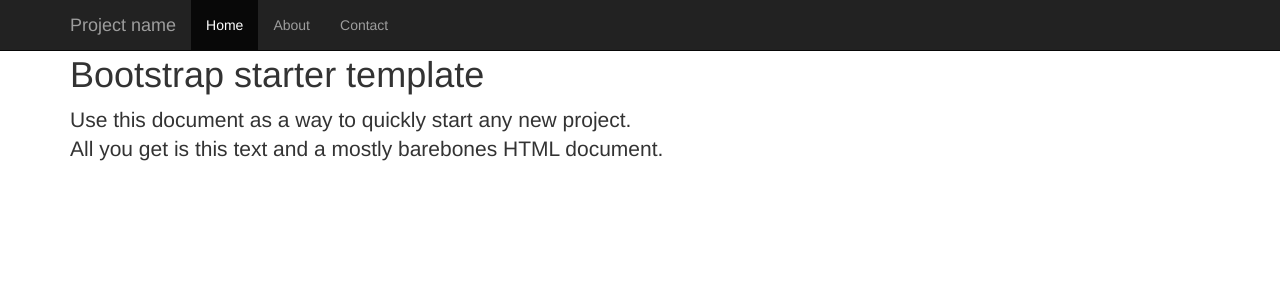
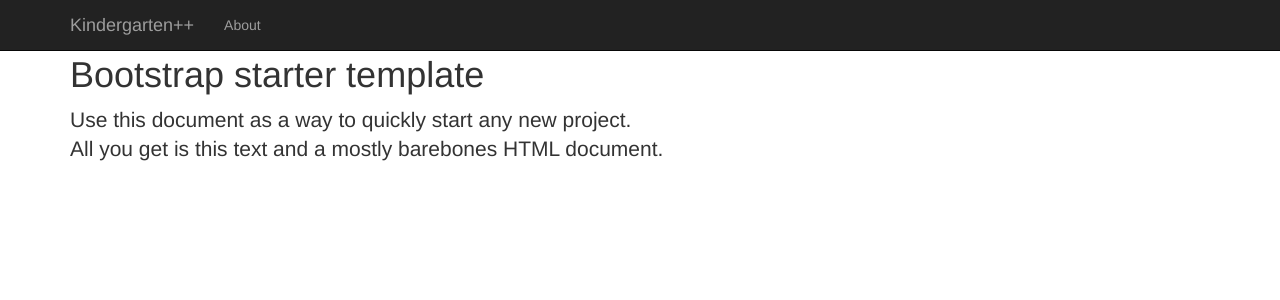
Before and after one commit to dimasgonzales/kindergartenpp, a Flask app: page / in a window 1280 px wide. Shown: the top 300 px of the page. Run offline with Flask 2, Linux system fonts and the light colour scheme; some libraries are stand-ins or nearby versions.

Commit message:
1. updating the main layout to reflect the correct page navigation

```diff
--- a/templates/layout.html
+++ b/templates/layout.html
@@ -23,13 +23,11 @@
             <span class="icon-bar"></span>
             <span class="icon-bar"></span>
           </button>
-          <a class="navbar-brand" href="#">Project name</a>
+          <a class="navbar-brand" href="{{ url_for('index') }}">Kindergarten++</a>
         </div>
         <div id="navbar" class="collapse navbar-collapse">
           <ul class="nav navbar-nav">
-            <li class="active"><a href="#">Home</a></li>
             <li><a href="{{ url_for('about') }}">About</a></li>
-            <li><a href="#">Contact</a></li>
           </ul>
         </div><!--/.nav-collapse -->
       </div>
```
